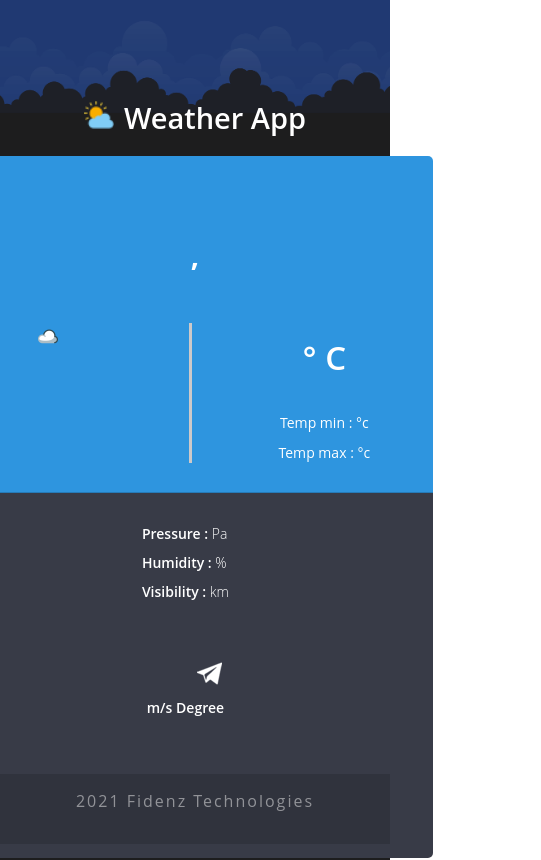
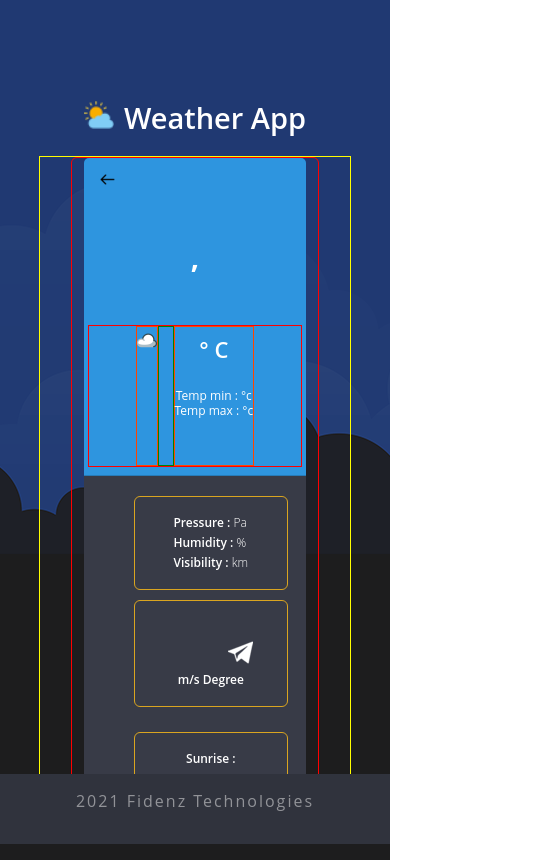
Before and after one commit to KISALJITH/new-weather-app, a React (Create React App) app: page /description in a window 390 px wide. Shown: the top 860 px of the page, 541 px wide, since content can reach past the window. Built offline with nearby package versions, Linux system fonts and the light colour scheme.

Commit message:
calculation file

```diff
--- a/src/components/Cards.jsx
+++ b/src/components/Cards.jsx
@@ -9,8 +9,7 @@ function Cards() {
         <div className="row">
           {cities.List.map((city) => (
             <div key={city.CityCode} className="col-lg-6 col-sm-12 col-md-12">
-              {" "}
-              <Card key={city.CityCode} city={city} />
+              <Card city={city} />
             </div>
           ))}
         </div>
--- a/src/components/ExpandCard.jsx
+++ b/src/components/ExpandCard.jsx
@@ -3,8 +3,7 @@ import navigationImg from "./../images/navigation.png";
 import backArrow from "./../images/back.png";
 import "./../styles/expandCard.css";
 import cloud from "./../images/cloud.png";
-import { useSearchParams } from "react-router-dom";
-import { useNavigate } from "react-router-dom";
+import { useSearchParams, useNavigate } from "react-router-dom";
 
 function ExpandCard() {
 
@@ -30,16 +29,18 @@ function ExpandCard() {
             </div>
           </div>
 
-          <div className="row justify-content-center detailrow offset-md-2">
-            <div className="col-3 status-row">
+          <div className="row offset-md-2">
+            <div className="detailrow">
+            <div className="col-3 status-row upper-inner-box">
               <img className="cloud-img" src={cloud} />
               <p className="card-text-skyType">{searchParams.get('status')}</p>
             </div>
             <div className="col-1 top-vl"></div>
-            <div className="col-3">
+            <div className="col-3 upper-inner-box">
               <p className="card-text-temp">{searchParams.get('temp')}° c</p>
               <p className="card-text-minTemp">Temp min : {searchParams.get('mintemp')}°c</p>
               <p className="card-text-maxTemp">Temp max : {searchParams.get('maxtemp')}°c</p>
+            </div>
             </div>
           </div>
         </div>
@@ -55,7 +56,7 @@ function ExpandCard() {
                 </div>
               </div>
             </div>
-            <div class="col-md-1 bottom-vl"></div>
+            <div className="col-md-1 bottom-vl"></div>
             <div className="col-md-3 border-left border-right">
               <div className="card card-segment">
                 <div className="card-body">
@@ -66,7 +67,7 @@ function ExpandCard() {
                 </div>
               </div>
             </div>
-            <div class="col-md-1 bottom-vl"></div>
+            <div className="col-md-1 bottom-vl"></div>
             <div className="col-md-3">
               <div className="card card-segment sunrise-detail-col">
                 <div className="card-body">
--- a/src/apiHelper/geoAPI.js
+++ b/src/services/apiHelper/geoAPI.js
@@ -1,6 +1,7 @@
-import {API_BASE_URL, API_ENDPOINT, API_KEY, API_QUERY_PARAMS} from "./../constants/constant";
+import {API_BASE_URL, API_ENDPOINT, API_KEY, API_QUERY_PARAMS} from "./../../constants/constant";
 
 class GeoApi {
+
   getGeoUrl(city) {
     const queryParams = new URLSearchParams(API_QUERY_PARAMS);
     queryParams.append("q", city.CityName);
--- a/src/apiHelper/weatherApi.js
+++ b/src/services/apiHelper/weatherApi.js
@@ -1,4 +1,4 @@
-import {OPENWEATHERMAP_API_BASE_URL, WEATHER_ENDPOINT, API_KEY, UNITS} from "./../constants/constant";
+import {OPENWEATHERMAP_API_BASE_URL, WEATHER_ENDPOINT, API_KEY, UNITS} from "./../../constants/constant";
 
 class WeatherApi {
   getWheatherUrl(lat, lon) {
--- /dev/null
+++ b/src/services/calculations/timeCalculation.js
@@ -0,0 +1,35 @@
+import moment from "moment-timezone";
+
+
+//Calculate sunset/sunrise time
+
+//Sunrise time
+export function getSunriseDetails(timezone, sunrise) {
+    console.log(timezone+" "+sunrise)
+    const sunriceTime = calculateSunTime(timezone, sunrise);
+    return sunriceTime;
+  }
+
+  //Sunset time
+ export function getSunsetDetails(timezone, sunset) {
+    const sunsetTime = calculateSunTime(timezone, sunset);
+    return sunsetTime;
+  }
+
+
+export  function calculateSunTime(timezone, dt) {
+    const sunTime = moment
+      .unix(dt + timezone)
+      .tz("Etc/GMT")
+      .format("HH:mm a");
+    return sunTime;
+  }
+
+    //Local Time
+   export function getLocalTime(dt, timezone) {
+        const formattedDateTime = moment
+          .unix(dt + timezone)
+          .tz("Etc/GMT")
+          .format("HH:mm a MMM-DD ");
+        return formattedDateTime;
+      }
--- a/src/styles/card.css
+++ b/src/styles/card.css
@@ -3,6 +3,9 @@
     padding: 10px;
     border: transparent;
     display: flex;
+    justify-content: center;
+    border: 1px solid red;
+    /*  */
 }
 .card-inner-cd{
     border: transparent;
@@ -12,12 +15,15 @@
     -webkit-box-shadow:0px 0px 10px 5px  #101010 ;
     -moz-box-shadow:0px 0px 10px 5px  #101010 ;
     box-shadow:0px 0px 10px 5px #101010 ;
+    border: 1px solid yellow;
+    /*  */
 }
 .card-upper-cd{
     height: 217px;
     border-radius: 8px 8px  0px 0px;
     background-color: #378de7;
-    width: 579px;
+    /* width: 579px; */
+    width: 200%;
     border: transparent;
     background-image: url('./../images/Rectangle.png');
     background-size: contain;
@@ -26,7 +32,8 @@
 }
 
 .card-lower-cd{
-    width: 579px;
+    /* width: 579px; */
+    width: 200%;
     border-radius:  0px 0px 8px 8px;
     background-color: #383b47;
 }
@@ -139,7 +146,7 @@
 }
 
 
-@media only screen and (max-width: 1200px) {
+@media only screen and (max-width: 1350px) {
     .card-upper-cd{
         width: 430px;
         display: flex;
@@ -215,3 +222,14 @@
     }
 
 }
+
+@media only screen and (max-width: 400px) {
+    .card-upper-cd{
+        width: 100%;
+    }
+
+    .card-lower-cd{
+        width: 100%;
+    }
+
+}
--- a/src/styles/expandCard.css
+++ b/src/styles/expandCard.css
@@ -1,32 +1,56 @@
 .card-outer{
     display: flex;
+    width: 80%;
     margin-bottom: 110px;
     margin-top: 12px;
+    border: 1px yellow solid;
 }
 .card-inner{
-    width: 1000px;
+    width: 80%;
     background-color: transparent;
     border: transparent;
+    border: 1px red solid;
+    min-width: 190px;
+
 }
 
 .card-header{
     background-color: #2e95df;
+    /* display: flex;
+    flex-direction: column;
+    align-items: center;
+    justify-content: center; */
+
 }
 
 .btn-backward{
     background-color: transparent;
     border: none;
-    border-radius: 100px;
+
 }
 
 .card-lower{
     background-color: #383b47;
     width: 100%;
     border-radius: 0 0 5px 5px;
+
+}
+
+.upper-inner-box{
+    border: 1px solid orangered;
+    width: auto;
 }
 
 .detailrow{
-    width: 70%;
+    position: relative;
+    display: flex;
+    justify-content: center;
+    /* position: relative; */
+    width: 90%;
+    /* width: 200px; */
+    border: 1px red solid;
+    height: auto;
+
 }
 
 .card-segment{
@@ -34,17 +58,24 @@
     display: flex;
     justify-content: center;
     align-items: center;
-    border: none;
+    /* border: none; */
+    border: 1px solid goldenrod;
+    width: auto;
+    margin-top: 10px;
+
 }
 
 .below-detail-row{
     width: 80%;
     margin-top: 10px;
+
 }
 
 .top-vl{
     border-left: 3px solid #cdc9c9;
     height: 140px;
+    border: 1px green solid;
+
 }
 
 .bottom-vl{
@@ -95,7 +126,7 @@
 
 .card-text-skyType{
     font-size: 15px;
-    line-height: 36px;
+    line-height: 18px;
     color: #ffffff;
     font-weight: 520;
     font-family: "Open Sans";
@@ -104,7 +135,7 @@
 
 .card-text-temp{
     font-size: 33px;
-    line-height: 69px;
+    line-height: 45px;
     text-transform: uppercase;
     color: #ffffff;
     font-weight: 700;
@@ -193,10 +224,14 @@
 
     .card-text-minTemp{
         font-size: 14px;
+        line-height: 25px;
+
     }
 
     .card-text-maxTemp{
         font-size: 14px;
+        line-height: 25px;
+
 
     }
 }
@@ -205,20 +240,20 @@
     .detailrow{
         width: 100%;
         position: relative;
-        right: 70px;
+        /* right: 70px; */
     }
 
-    .title-raw{
+    /* .title-raw{
         position: relative;
-        left: 200px;
-    }
+    } */
 
 }
 
-@media only screen and (max-width: 750px) {
+@media only screen and (max-width: 768px) {
 
     .detailrow{
-        width: 650px;
+        width: 100%;
+
     }
 
     .title-raw{
@@ -227,12 +262,25 @@
     }
 
     .card-text-temp{
-        font-size: 33px;
-        font-weight: 600;
+        font-size: 22px;
+        font-weight: 550;
     }
 
     .bottom-vl{
         display: none;
+    }
+
+    .card-text-minTemp{
+        font-size: 12px;
+        line-height: 15px;
+
+    }
+
+    .card-text-maxTemp{
+        font-size: 12px;
+        line-height: 15px;
+
+
     }
 
     .below-detail-row{
@@ -242,15 +290,38 @@
     }
 
     .card-text-imgNavigation{
-
         position: relative;
         left: 50px;
+    }
+
+    .card-text-pressure, .card-text-humidity, .card-text-visibility{
+        font-size: 12px;
+        line-height: 20px;
+
+    }
+
+    .card-text-sunrise, .card-text-sunset{
+        font-size: 12px;
+        line-height: 20px;
+    }
+
+    .card-text-wind{
+        font-size: 12px;
+        line-height: 20px;
+    }
+
+    .sunrise-detail-col{
+        margin-top: 25px;
+    }
+
+    .input-details{
+        font-weight: 200;
     }
 
 }
 
 
-@media only screen and (max-width: 575px) {
+/* @media only screen and (max-width: 575px) {
 
     .card-inner{
         width: 500px;
@@ -260,4 +331,4 @@
         width: 650px;
     }
 
-}
+} */
--- a/src/styles/weatherDetailsPage.css
+++ b/src/styles/weatherDetailsPage.css
@@ -5,11 +5,13 @@
 
 .background {
   display: flex;
+  width: 100%;
+  height: auto;
   flex-direction: column;
   justify-content: center;
   align-items: center;
   background-image: url("./../images/Rectangle.png");
-  background-size: contain;
+  background-size: auto;
   background-repeat: no-repeat;
   background-color: rgb(29, 29, 30);
 }
```
Also changed, not shown: src/components/Card.jsx (+41 -67 lines), src/services/apiHelper/fetchApi.js (added).
